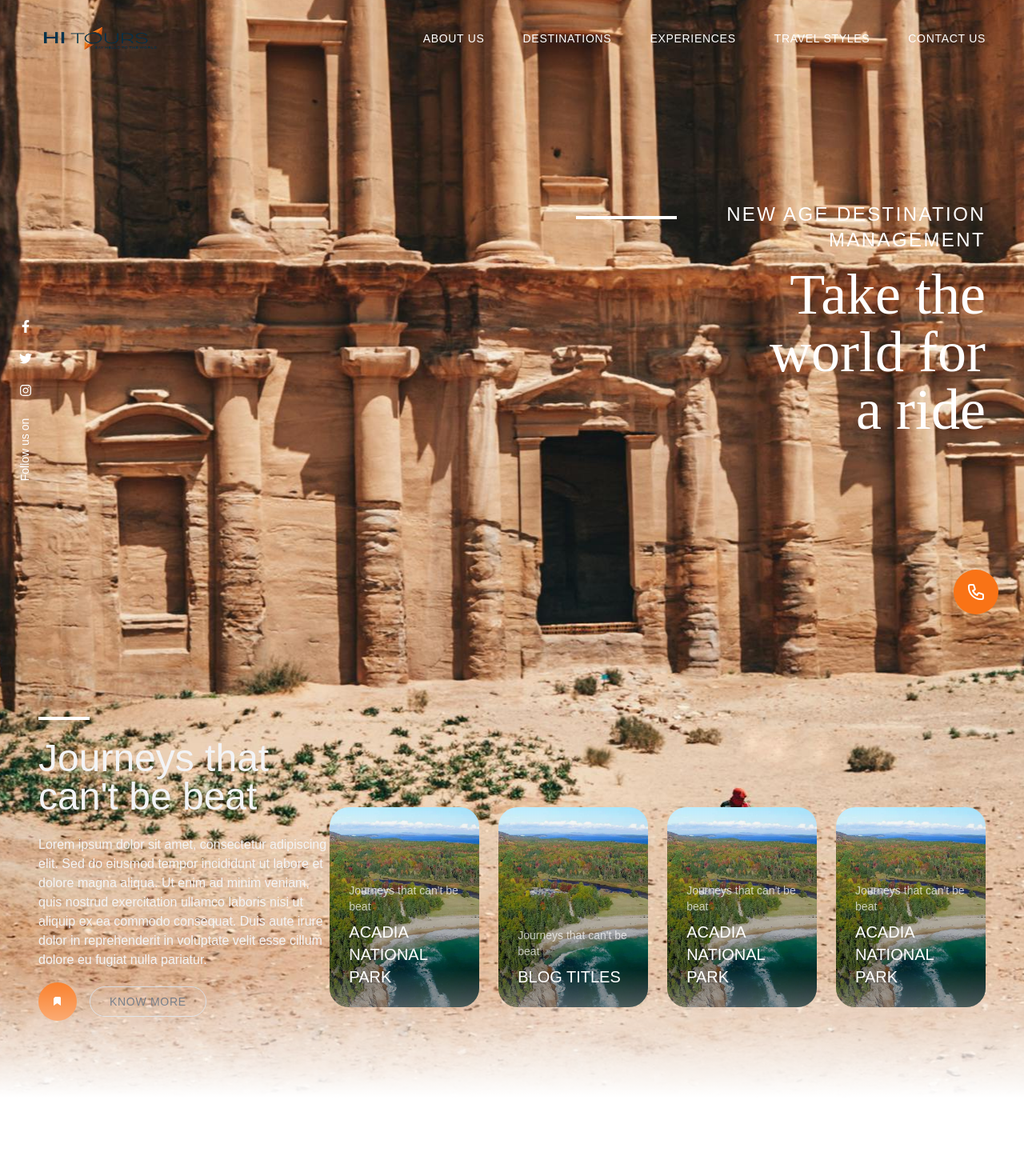
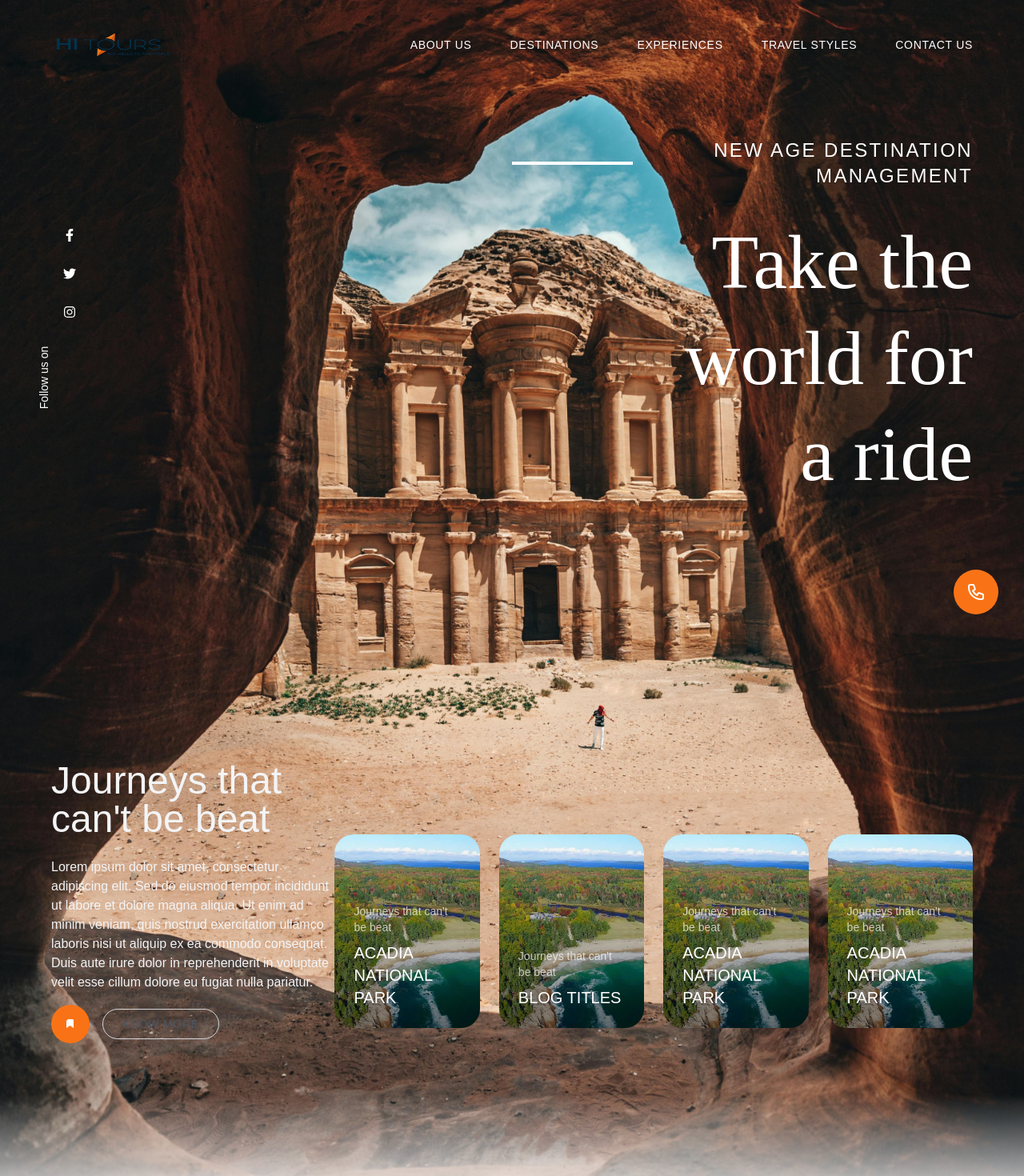
Before and after one commit to Shujaulislam/HI-TOURS-WEBSITE, a Next.js app: page / in a window 1280 px wide. Shown: the top 1470 px of the page at 80% size. Built offline with nearby package versions, Linux system fonts and the light colour scheme.

Commit message:
hero section update

```diff
--- a/src/components/HeroSection.tsx
+++ b/src/components/HeroSection.tsx
@@ -8,14 +8,15 @@ import { useEffect } from 'react'
 
 export default function HeroSection() {
   return (
-    <main className="relative bg-white bg-cover"
-      style={{ background: 'url(/petra-background.jpg) no-repeat center' }}>
-      {/* Hero Section */}
-      <section className="relative h-screen">
-        {/* style={{ background: 'url(/petra-background.webp) no-repeat center center' }}> */}
+    <main className="relative bg-white min-h-screen w-full">
+      <div
+        className="absolute inset-0 bg-cover bg-center bg-no-repeat w-full h-full"
+        style={{ backgroundImage: 'url(/petra-background.jpg)' }}
+      />
 
-        {/* Updated NavBar */}
-        <div className="absolute top-0 left-0 right-0 z-10 px-12 py-8 flex justify-between items-center">
+      <section className="relative min-h-screen">
+        {/* NavBar with increased padding */}
+        <div className="absolute top-0 left-0 right-0 z-10 px-16 py-10 flex justify-between items-center">
           <div className="text-2xl">
             <Image src="/logo.webp" alt="Hi Tours" width={150} height={100} className="h-8" />
           </div>
@@ -28,8 +29,8 @@ export default function HeroSection() {
           </nav>
         </div>
 
-        {/* Social Media Icons */}
-        <div className="relative flex flex-col items-start gap-6 top-1/2 pl-6 text-white ">
+        {/* Social Media Icons with better positioning */}
+        <div className="absolute left-12 top-1/2 -translate-y-1/2 flex flex-col items-center gap-8 text-white">
           <button onClick={() => {
             useEffect(() => {
               window.open('https://example.com/', '_blank', 'noopener,noreferrer')
@@ -48,24 +49,25 @@ export default function HeroSection() {
           <p className="pb-16 text-sm transform -rotate-90">Follow us on</p>
         </div>
 
-        {/* Updated Hero Content */}
-        <div className="absolute right-12 top-1/2 -translate-y-1/2 max-w-lg text-right">
-          <div className="flex items-center gap-4 mb-4">
-            <div className="w-[180px] border-t-4 pb-6 border-white" />
-            <p className="text-2xl uppercase tracking-widest text-white font-light">New Age Destination Management</p>
+        {/* Hero Content with adjusted spacing */}
+        <div className="absolute right-16 top-1/2 -translate-y-1/2 max-w-xl text-right">
+          <div className="flex items-center gap-6 mb-8">
+            <div className="w-[200px] border-t-4 border-white" />
+            <p className="text-2xl uppercase tracking-widest text-white font-light">
+              New Age Destination Management
+            </p>
           </div>
-          <h1 className="text-7xl font-light text-white" style={{ fontFamily: 'serif' }}>
+          <h1 className="text-8xl font-light text-white leading-tight" style={{ fontFamily: 'serif' }}>
             Take the<br />world for<br />a ride
           </h1>
         </div>
       </section>
 
-      {/* Updated Journey Section */}
-      <section className="relative flex flex-row py-24 px-12">
-
-        <div className='flex items-center'>
+      {/* Journey Section with improved spacing */}
+      <section className="relative px-16 py-32">
+        <div className='mb-24 flex items-center'>
           <div className='w-1/3 '>
-            <div className="w-16 border-t-4 border-white mb-6"></div>
+            <div className="w-16 border-white mb-6"></div>
             <h2 className="text-gray-100 text-5xl font-light mb-6">Journeys that can't be beat</h2>
             <p className="text-gray-100">
               Lorem ipsum dolor sit amet, consectetur adipiscing elit. Sed do eiusmod tempor incididunt ut labore et dolore magna aliqua.
@@ -90,7 +92,6 @@ export default function HeroSection() {
             </div>
           </div>
 
-
           <div className="mt-12 grid grid-cols-4 gap-6 w-3/4 pt-12">
             {["Acadia National Park", "Blog Titles", "Acadia National Park", "Acadia National Park"].map((title, index) => (
             <div
@@ -99,7 +100,6 @@ export default function HeroSection() {
             >
               <Image
               src={`/hero/Acadia.jpg`}
-                // src={`/acadia-${index + 1}.jpg`}
               alt={title}
               fill
               className="w-full h-full object-cover transition-transform duration-300 group-hover:scale-110"
@@ -113,15 +113,7 @@ export default function HeroSection() {
             </div>
             ))}
           </div>
-
         </div>
-
-
-
-
-
-        {/* Updated Cards */}
-
       </section>
 
       {/* Contact Button */}
```
Lines whose indentation alone changed are shown as unchanged.
